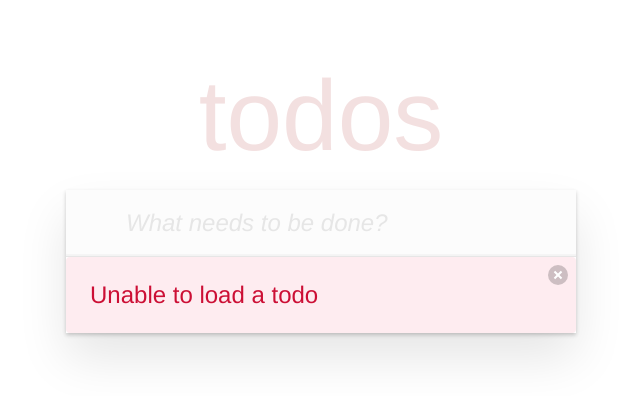
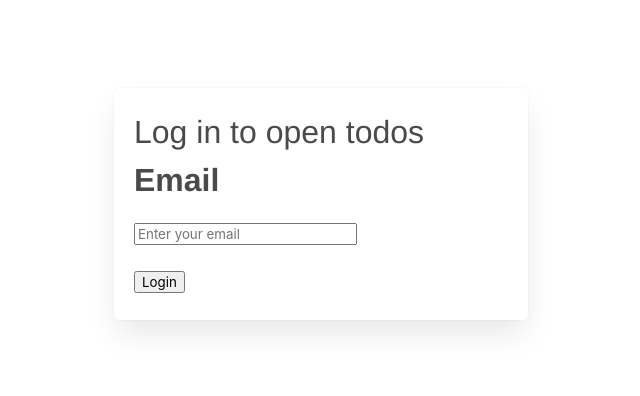
Before and after one commit to MykolaButylkov/todo-app_react, a React (Create React App) app: page / in a window 1280 px wide. Shown: the top 396 px of the page, without its empty margins (319-959 px from the left). Built offline with nearby package versions, Linux system fonts and the light colour scheme; no server answers.

Commit message:
registartion&login form add

```diff
--- a/src/App.tsx
+++ b/src/App.tsx
@@ -1,6 +1,5 @@
 import React, { useEffect, useState } from 'react';
 import { useLocation } from 'react-router-dom';
-import { UserWarning } from './UserWarning';
 import { Todo } from './types/Todo';
 import {
   createTodo, getTodos, deleteTodo, updateTodo,
@@ -11,15 +10,18 @@ import { Main } from './components/Main/Main';
 import { ErrorMessages } from './components/ErrorMessages/ErrorMessages';
 import { ErrorTypes } from './types/ErrorTypes';
 import { getVisibleTodos } from './utils/getVisibleTodos';
+import { Login } from './components/Login/Login';
+import { DefaultUserId } from './types/DefaultUserId';
 
-const USER_ID = 10548;
-// const USER_ID = undefined;
+// let USER_ID = 10548;
+const USER_ID = DefaultUserId.ZERO;
 
 export const App: React.FC = () => {
   const [todos, setTodos] = useState<Todo[]>([]);
   const [disableInput, setDisableInput] = useState(false);
   const [errorMessage, setErrorMessage] = useState<ErrorTypes | null>(null);
   const [idTodoForTempoTodo, setIdTodoForTempoTodo] = useState<number[]>([]);
+  const [userId, setUserID] = useState<number>(USER_ID);
   const location = useLocation();
 
   const visibleTodos = getVisibleTodos(location.pathname, todos);
@@ -174,17 +176,21 @@ export const App: React.FC = () => {
     loadedTodos();
   }, []);
 
-  if (!USER_ID) {
-    return <UserWarning />;
+  const idFromLocalStorage = localStorage.getItem('userId');
+
+  useEffect(() => {
+    if (idFromLocalStorage !== null) {
+      setUserID(+idFromLocalStorage);
     }
+  }, [userId]);
 
   return (
     <div className="todoapp">
+      {userId ? (
+        <>
           <h1 className="todoapp__title">todos</h1>
-      {USER_ID === undefined && (
-        <UserWarning />
-      )}
           <div className="todoapp__content">
+
             <Header
               countActiveTodo={itemsLeftCount}
               onHandleAddTodo={handleAddTodo}
@@ -218,6 +224,12 @@ export const App: React.FC = () => {
               />
             )}
           </div>
+
+        </>
+      ) : (
+        <Login setUserID={setUserID} />
+      )}
+
     </div>
   );
 };
--- /dev/null
+++ b/src/api/users.ts
@@ -0,0 +1,10 @@
+import { User } from '../types/User';
+import { client } from '../utils/fetchClient';
+
+export const getUser = (email: string) => {
+  return client.get<User[]>(`/users?email=${email}`);
+};
+
+export const createUser = (email: string, data: unknown) => {
+  return client.post<User>('/users', data);
+};
--- a/src/components/Header/Header.tsx
+++ b/src/components/Header/Header.tsx
@@ -15,7 +15,7 @@ type Props = {
 export const Header: React.FC<Props> = ({
   countActiveTodo,
   onHandleAddTodo,
-  disabled: disabeled,
+  disabled,
   onChangeStatusAllTodo,
   haveNotTodos,
 }) => {
@@ -54,7 +54,7 @@ export const Header: React.FC<Props> = ({
           placeholder="What needs to be done?"
           value={input}
           onChange={onChangeInput}
-          disabled={disabeled}
+          disabled={disabled}
         />
       </form>
     </header>
--- /dev/null
+++ b/src/components/Login/Login.tsx
@@ -0,0 +1,78 @@
+import React, { useState } from 'react';
+import { createUser, getUser } from '../../api/users';
+import { User } from '../../types/User';
+
+type Props = {
+  setUserID: React.Dispatch<React.SetStateAction<number>>,
+};
+
+export const Login: React.FC<Props> = ({ setUserID }) => {
+  const [inputEmail, setInputEmail] = useState<string>('');
+
+  const handleGetUser = async (
+    input: string,
+  ) => {
+    let result;
+
+    try {
+      result = await getUser(input);
+
+      return result;
+    } catch (error) {
+      return error;
+    }
+  };
+
+  const handleCreateUser = async (
+    input: string,
+  ) => {
+    let result;
+
+    try {
+      result = await createUser(input, {
+        name: `User-${(Math.random() * 1000).toFixed()}`,
+        username: 'UserName',
+        email: input,
+        phone: 123456789,
+      });
+
+      return result;
+    } catch (error) {
+      return error;
+    }
+  };
+
+  async function handleLoginForm(event: React.FormEvent<HTMLFormElement>) {
+    event.preventDefault();
+    const usersColection = await handleGetUser(inputEmail) as User[];
+
+    if (usersColection && usersColection.length === 0) {
+      const user = await handleCreateUser(inputEmail) as User;
+
+      if (user) {
+        setUserID(user.id);
+        localStorage.setItem('userId', `${user.id}`);
+      }
+    }
+  }
+
+  return (
+    <section className="section">
+      <div className="box is-size-3">
+        <h1>Log in to open todos</h1>
+        <span className="highlight">Email</span>
+        <form onSubmit={handleLoginForm}>
+          <input
+            type="email"
+            value={inputEmail}
+            placeholder="Enter your email"
+            onChange={({ target }) => setInputEmail(target.value)}
+            required
+          />
+          <br />
+          <button type="submit">Login</button>
+        </form>
+      </div>
+    </section>
+  );
+};
--- a/src/components/TodoItem.tsx
+++ b/src/components/TodoItem.tsx
@@ -61,10 +61,10 @@ export const TodoItem: FC<Props> = ({
   }, []);
 
   return (
-    <div className={cn('todo', { completed })} key={`todo-${id}`}>
-      <label className="todo__status-label" htmlFor="todoStatusCheckbox">
+    <div className={cn('todo', { completed })}>
+      <label className="todo__status-label" htmlFor={todo.id.toString()}>
         <input
-          id="todoStatusCheckbox"
+          id={todo.id.toString()}
           type="checkbox"
           className="todo__status"
           checked={completed}
--- /dev/null
+++ b/src/types/DefaultUserId.ts
@@ -0,0 +1,4 @@
+// eslint-disable-next-line no-shadow
+export enum DefaultUserId {
+  ZERO = 0,
+}
--- /dev/null
+++ b/src/types/User.ts
@@ -0,0 +1,7 @@
+export type User = {
+  id: number,
+  name: string,
+  username: string,
+  email: string,
+  phone: number
+};
```
Lines whose indentation alone changed are shown as unchanged.
